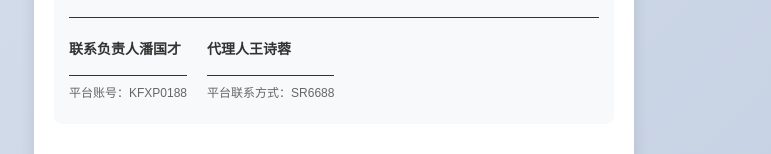
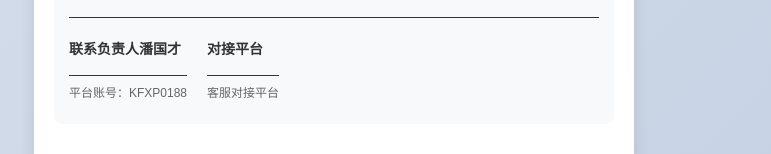
Before and after one commit to doudiannm-spec/qingguan, a plain HTML site: page index.html in a window 1280 px wide. Shown: the part 2664-2818 px from the top of the page, without its empty margins (306-1077 px from the left). Drawn offline with Linux system fonts and the light colour scheme.

Commit message:
Update index.html

```diff
--- a/index.html
+++ b/index.html
@@ -671,9 +671,9 @@
                     </div>
 
                     <div class="signature-field">
-                        <div class="signature-label">代理人王诗蓉</div>
+                        <div class="signature-label">对接平台</div>
                         <div class="signature-line-field"></div>
-                        <div class="signature-date">平台联系方式：SR6688 </div>
+                        <div class="signature-date">客服对接平台 </div>
                     </div>
                 </div>
             </div>
@@ -712,4 +712,5 @@
         }, 5000);
     </script>
 </body>
+
 </html>
```
